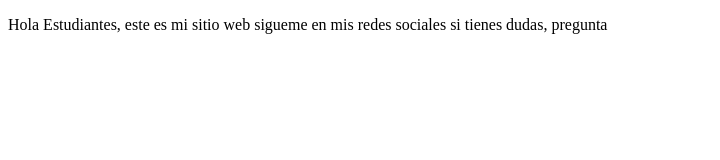
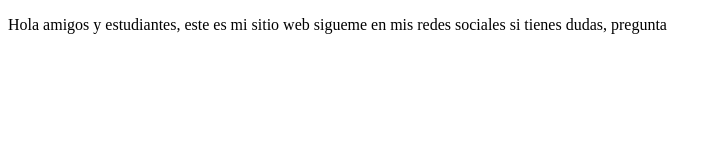
Before and after one commit to diegomezalinas/proyectoDemoCursoPrework, a plain HTML site: page index.html in a window 1280 px wide. Shown: the whole page, without its empty margins (0-720 px from the left). Drawn offline with Linux system fonts and the light colour scheme.

Commit message:
first commit

```diff
--- a/index.html
+++ b/index.html
@@ -8,7 +8,7 @@
 </head>
 <body>
     <p>
-        Hola Estudiantes, este es mi sitio web
+        Hola amigos y estudiantes, este es mi sitio web
         sigueme en mis redes sociales
         si tienes dudas, pregunta
     </p>
```
